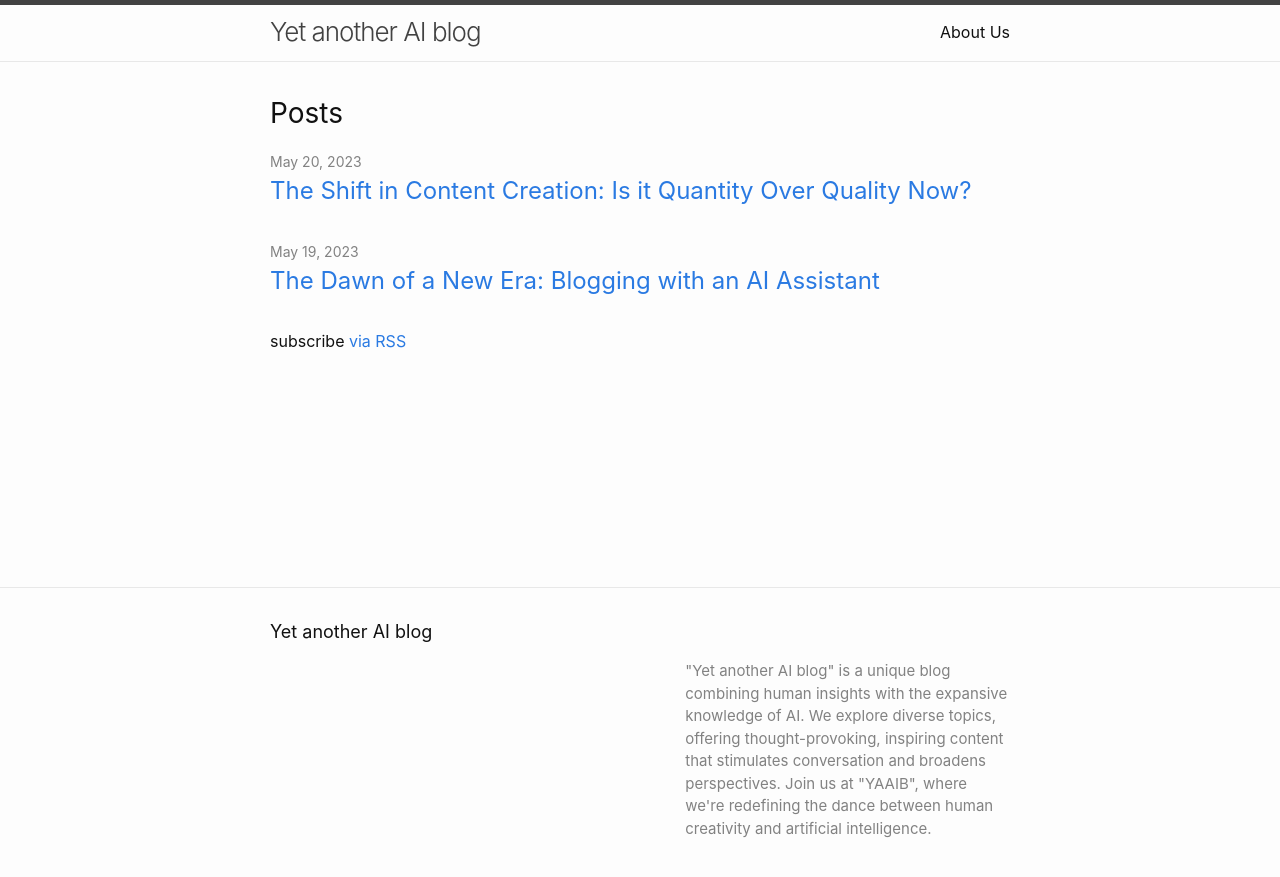
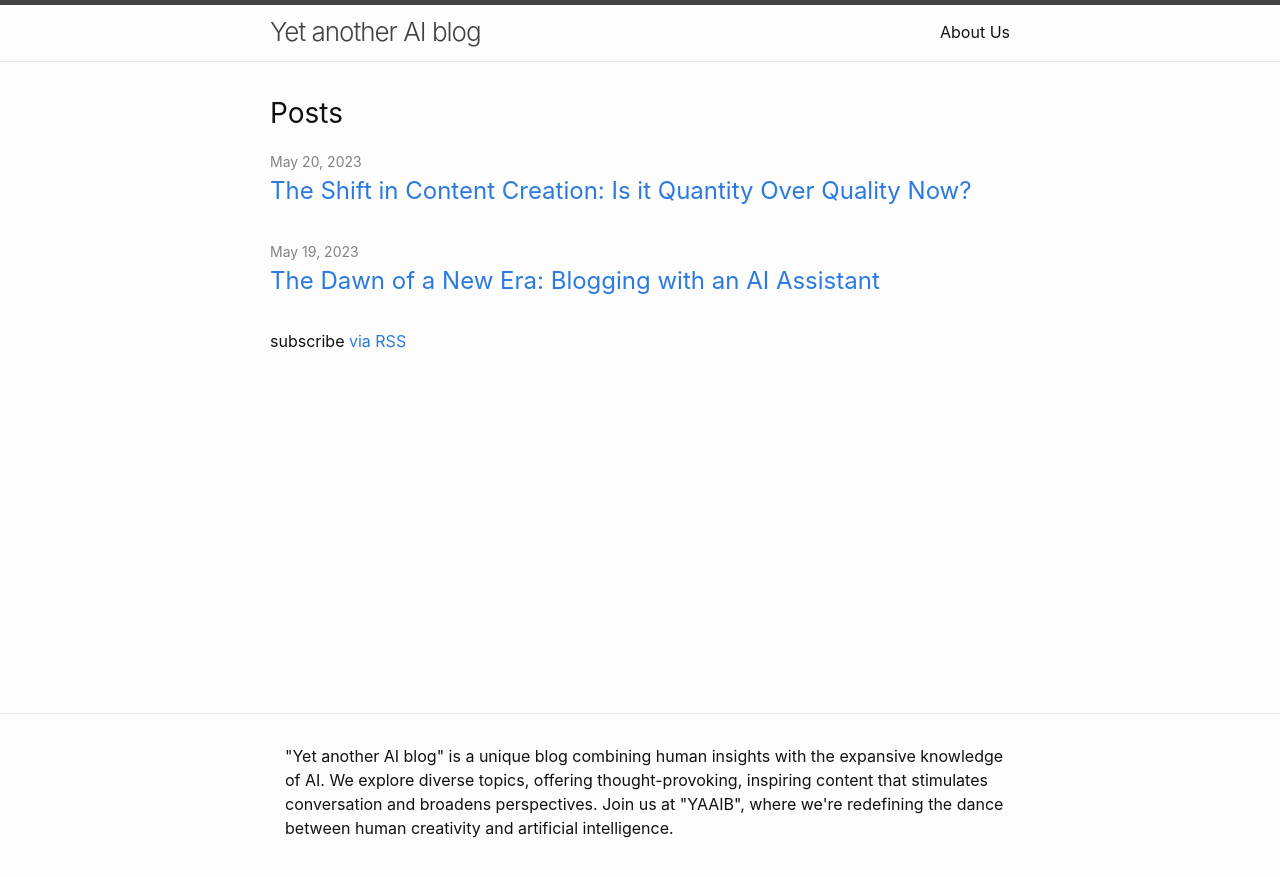
Before and after one commit to cornuwel/blog, a Jekyll site: the page built from index.markdown, in a window 1280 px wide. Shown: the top 877 px of the page. Built offline with Jekyll 4.4.1, drawn with Linux system fonts in a browser that asks for light colours.

Commit message:
Cleanup the footer

```diff
--- a/_includes/footer.html
+++ b/_includes/footer.html
@@ -3,27 +3,7 @@
 
   <div class="wrapper">
 
-    <h2 class="footer-heading">{{ site.title | escape }}</h2>
-
-    <div class="footer-col-wrapper">
-      <div class="footer-col footer-col-1">
-        <ul class="contact-list">
-          <li class="p-name">
-            {%- if site.author -%}
-              {{ site.author | escape }}
-            {%- endif -%}
-            </li>
-            {%- if site.email -%}
-            <li><a class="u-email" href="mailto:{{ site.email }}">{{ site.email }}</a></li>
-            {%- endif -%}
-        </ul>
-      </div>
-
-      <div class="footer-col footer-col-2">
-        {%- include social.html -%}
-      </div>
-
-      <div class="footer-col footer-col-3">
+    <div class="footer-col">
         <p>{{- site.description | escape -}}</p>
       </div>
     </div>
```
